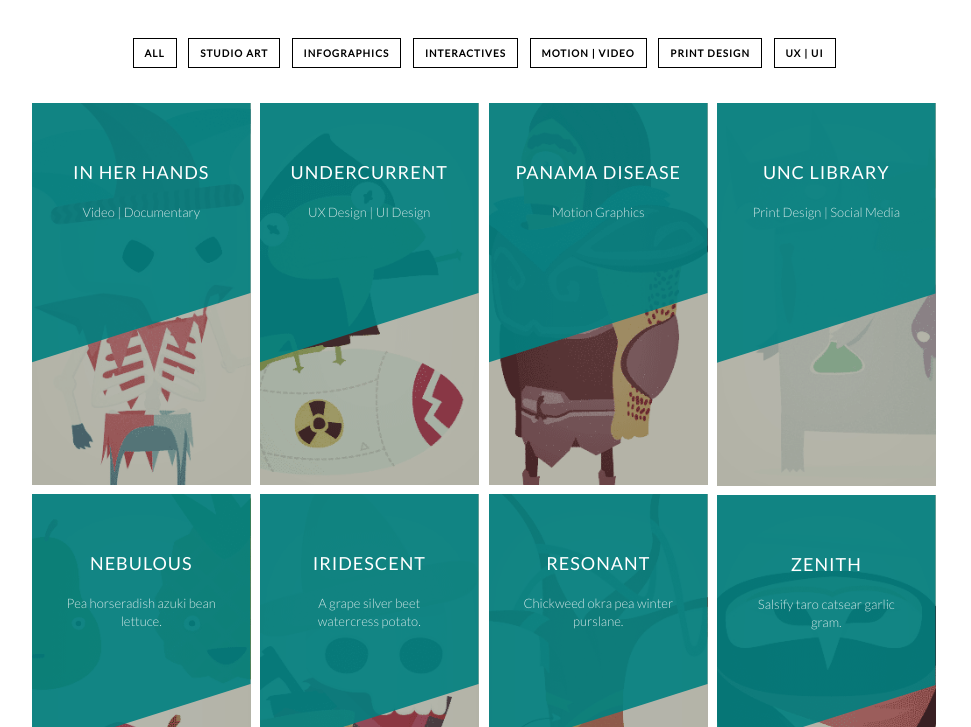
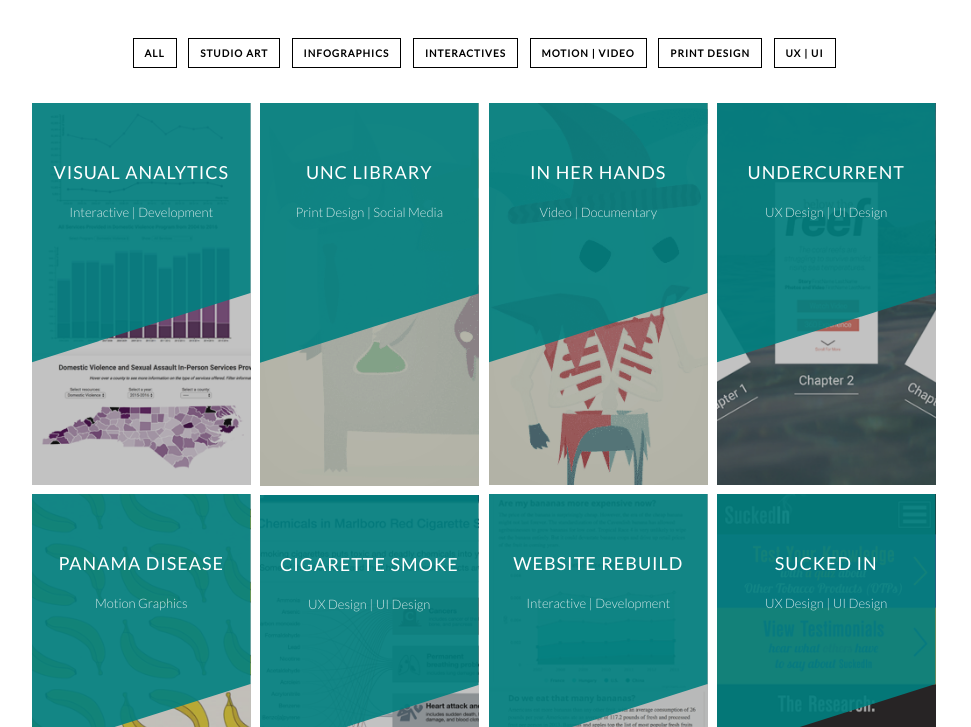
Before and after one commit to aahowell/Portfolio, a plain HTML site: page index.html in a window 1280 px wide. Shown: the part 225-952 px from the top of the page, without its empty margins (156-1127 px from the left). Drawn offline with nearby package versions, Linux system fonts and the light colour scheme.

Commit message:
Adding home images

```diff
--- a/css/component.css
+++ b/css/component.css
@@ -126,7 +126,7 @@
 	top: 50%;
 	left: 50%;
 	border: 3px solid #fff;
-	background: transparent;
+	background: teal;
 	color: #fff;
 	opacity: 0;
 	-webkit-transform: translateY(-50%) translateX(-50%) scale(0.25);
--- a/index.html
+++ b/index.html
@@ -77,7 +77,29 @@
 			</div>
 
 			<div id="grid" class="grid clearfix">
-					<a href="#" data-path-hover="m 180,34.57627 -180,0 L 0,0 180,0 z" class="studioart">
+					<a href="#" data-path-hover="m 180,34.57627 -180,0 L 0,0 180,0 z" class="interactives">
+						<figure>
+							<img src="img/thumb-analytics.png" />
+							<svg viewBox="0 0 180 320" preserveAspectRatio="none"><path d="M 180,160 0,218 0,0 180,0 z"/></svg>
+							<figcaption>
+								<h2>Visual Analytics</h2>
+								<p>Interactive | Development </p>
+								<button>View</button>
+							</figcaption>
+						</figure>
+					</a>
+					<a href="#" data-path-hover="m 180,34.57627 -180,0 L 0,0 180,0 z" class="print">
+						<figure>
+							<img src="img/7.png" />
+							<svg viewBox="0 0 180 320" preserveAspectRatio="none"><path d="M 180,160 0,218 0,0 180,0 z"/></svg>
+							<figcaption>
+								<h2>UNC Library</h2>
+								<p>Print Design | Social Media</p>
+								<button>View</button>
+							</figcaption>
+						</figure>
+					</a>
+					<a href="#" data-path-hover="m 180,34.57627 -180,0 L 0,0 180,0 z" class="motion">
 						<figure>
 							<img src="img/1.png" />
 							<svg viewBox="0 0 180 320" preserveAspectRatio="none"><path d="M 180,160 0,218 0,0 180,0 z"/></svg>
@@ -88,9 +110,9 @@
 							</figcaption>
 						</figure>
 					</a>
-					<a href="#" data-path-hover="m 180,34.57627 -180,0 L 0,0 180,0 z" class="interactives">
+					<a href="#" data-path-hover="m 180,34.57627 -180,0 L 0,0 180,0 z" class="ux">
 						<figure>
-							<img src="img/3.png" />
+							<img src="img/thumb-undercurrent.png" />
 							<svg viewBox="0 0 180 320" preserveAspectRatio="none"><path d="M 180,160 0,218 0,0 180,0 z"/></svg>
 							<figcaption>
 								<h2>Undercurrent</h2>
@@ -99,9 +121,9 @@
 							</figcaption>
 						</figure>
 					</a>
-					<a href="#" data-path-hover="m 180,34.57627 -180,0 L 0,0 180,0 z" class="infographics">
+					<a href="#" data-path-hover="m 180,34.57627 -180,0 L 0,0 180,0 z" class="motion">
 						<figure>
-							<img src="img/5.png" />
+							<img src="img/thumb-panama.png" />
 							<svg viewBox="0 0 180 320" preserveAspectRatio="none"><path d="M 180,160 0,218 0,0 180,0 z"/></svg>
 							<figcaption>
 								<h2>Panama Disease</h2>
@@ -110,57 +132,46 @@
 							</figcaption>
 						</figure>
 					</a>
-					<a href="#" data-path-hover="m 180,34.57627 -180,0 L 0,0 180,0 z" class="motion">
+					<a href="#" data-path-hover="m 180,34.57627 -180,0 L 0,0 180,0 z" class="interactives">
 						<figure>
-							<img src="img/7.png" />
+							<img src="img/thumb-banana.png" />
 							<svg viewBox="0 0 180 320" preserveAspectRatio="none"><path d="M 180,160 0,218 0,0 180,0 z"/></svg>
 							<figcaption>
-								<h2>UNC Library</h2>
-								<p>Print Design | Social Media</p>
-								<button>View</button>
-							</figcaption>
-						</figure>
-					</a>
-					<a href="#" data-path-hover="m 180,34.57627 -180,0 L 0,0 180,0 z" class="print">
-						<figure>
-							<img src="img/2.png" />
-							<svg viewBox="0 0 180 320" preserveAspectRatio="none"><path d="M 180,160 0,218 0,0 180,0 z"/></svg>
-							<figcaption>
-								<h2>Nebulous</h2>
-								<p>Pea horseradish azuki bean lettuce.</p>
+								<h2>Website Rebuild</h2>
+								<p>Interactive | Development</p>
 								<button>View</button>
 							</figcaption>
 						</figure>
 					</a>
 					<a href="#" data-path-hover="m 180,34.57627 -180,0 L 0,0 180,0 z" class="ux">
 						<figure>
-							<img src="img/4.png" />
+							<img src="img/thumb-suckedin.png" />
 							<svg viewBox="0 0 180 320" preserveAspectRatio="none"><path d="M 180,160 0,218 0,0 180,0 z"/></svg>
 							<figcaption>
-								<h2>Iridescent</h2>
-								<p>A grape silver beet watercress potato.</p>
+								<h2>Sucked In</h2>
+								<p>UX Design | UI Design</p>
 								<button>View</button>
 							</figcaption>
 						</figure>
 					</a>
-					<a href="#" data-path-hover="m 180,34.57627 -180,0 L 0,0 180,0 z" class="print">
+					<a href="#" data-path-hover="m 180,34.57627 -180,0 L 0,0 180,0 z" class="ux">
 						<figure>
-							<img src="img/6.png" />
+							<img src="img/thumb-fda.png" />
 							<svg viewBox="0 0 180 320" preserveAspectRatio="none"><path d="M 180,160 0,218 0,0 180,0 z"/></svg>
 							<figcaption>
-								<h2>Resonant</h2>
-								<p>Chickweed okra pea winter purslane.</p>
+								<h2>Cigarette Smoke</h2>
+								<p>UX Design | UI Design</p>
 								<button>View</button>
 							</figcaption>
 						</figure>
 					</a>
-					<a href="#" data-path-hover="m 180,34.57627 -180,0 L 0,0 180,0 z" class="interactives">
+					<a href="#" data-path-hover="m 180,34.57627 -180,0 L 0,0 180,0 z" class="ux">
 						<figure>
-							<img src="img/8.png" />
+							<img src="img/thumb-slider.png" />
 							<svg viewBox="0 0 180 320" preserveAspectRatio="none"><path d="M 180,160 0,218 0,0 180,0 z"/></svg>
 							<figcaption>
-								<h2>Zenith</h2>
-								<p>Salsify taro catsear garlic gram.</p>
+								<h2>Assault Policy</h2>
+								<p>Interactive | Development</p>
 								<button>View</button>
 							</figcaption>
 						</figure>
--- a/js/custom.js
+++ b/js/custom.js
@@ -1,4 +1,4 @@
-// init Isotope
+// init Isotope http://isotope.metafizzy.co/
 var $grid = $('.grid').isotope({
   // options
 });
```
Also changed, not shown: img/2.png (deleted), img/3.png (deleted), img/4.png (deleted), img/5.png (deleted), img/6.png (deleted), img/8.png (deleted), img/fda1.png (added), img/fda2.png (added), img/thumb-analytics.png (added), img/thumb-banana.png (added), img/thumb-fda.png (added), img/thumb-panama.png (added), img/thumb-slider.png (added), img/thumb-suckedin.png (added), 1 more files.
